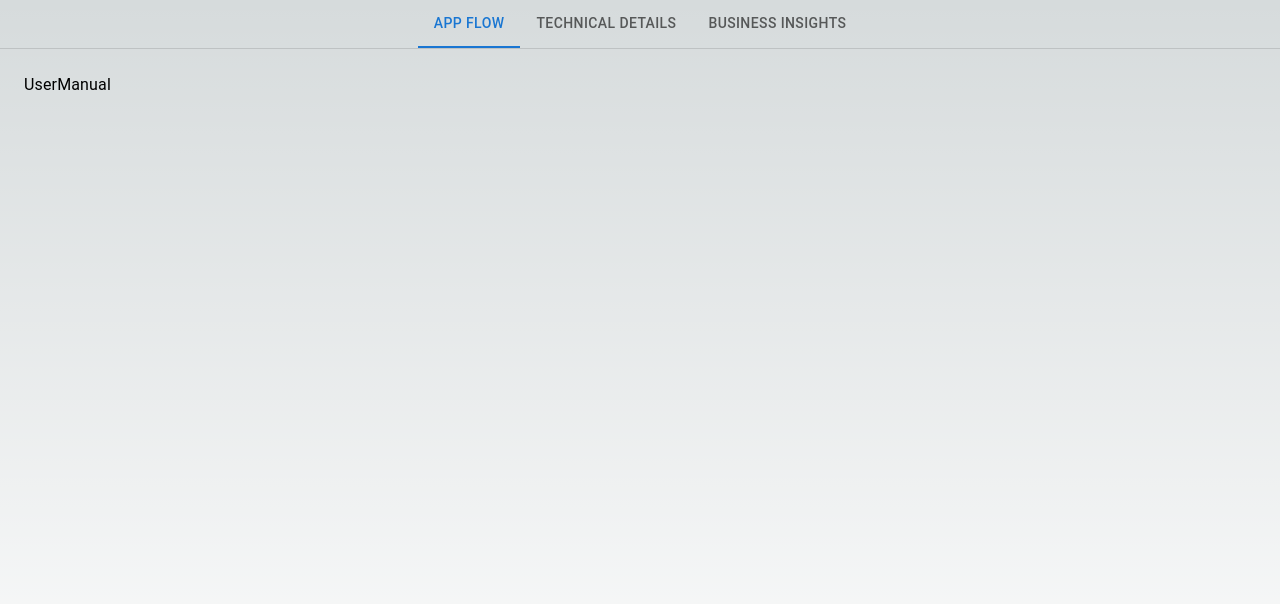
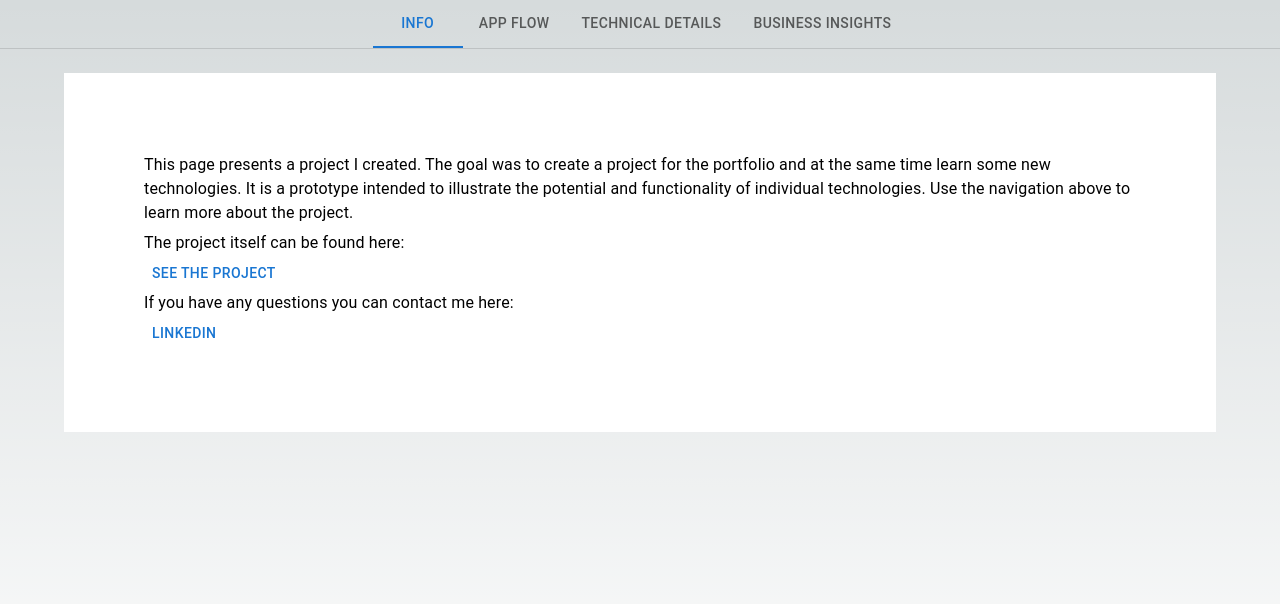
Before and after one commit to OskarWieckowicz/political-governance-framework-introduction-page, a Next.js app: page / in a window 1280 px wide. Shown: the top 604 px of the page. Built offline with nearby package versions, Linux system fonts and the light colour scheme.

Commit message:
info page

```diff
--- a/app/components/BusinessArticle.tsx
+++ b/app/components/BusinessArticle.tsx
@@ -4,7 +4,7 @@ import React from "react";
 const BusinessArticle = () => {
   return (
     <Container>
-      <Box sx={{ bgcolor: "background.paper", padding: 10 }}>
+      <Box sx={{ bgcolor: "background.paper", padding: { xs: 2, md: 10 } }}>
         <Typography variant="h4" gutterBottom>
           Introduction
         </Typography>
--- /dev/null
+++ b/app/components/Info.tsx
@@ -0,0 +1,39 @@
+import { Box, Button, Container, Typography } from "@mui/material";
+import Link from "next/link";
+import React from "react";
+
+const Info = () => {
+  return (
+    <Container>
+      <Box sx={{ bgcolor: "background.paper", padding: { xs: 2, md: 10 } }}>
+        <Typography gutterBottom>
+          This page presents a project I created. The goal was to create a
+          project for the portfolio and at the same time learn some new
+          technologies. It is a prototype intended to illustrate the potential
+          and functionality of individual technologies. Use the navigation above
+          to learn more about the project.
+        </Typography>
+        <Typography>The project itself can be found here:</Typography>
+        <Button>
+          <Link
+            target="_blank"
+            href="https://www.political-governance-framework.com/"
+            color="blue"
+          >
+            See the project
+          </Link>
+        </Button>
+        <Typography>
+          If you have any questions you can contact me here:
+        </Typography>
+        <Button>
+          <Link target="_blank" href="https://pl.linkedin.com/" color="blue">
+            linkedin
+          </Link>
+        </Button>
+      </Box>
+    </Container>
+  );
+};
+
+export default Info;
--- a/app/components/TechnicalArcticle.tsx
+++ b/app/components/TechnicalArcticle.tsx
@@ -1,10 +1,10 @@
-import { Box, Container, Typography } from "@mui/material";
+import { Box, CardMedia, Container, Typography } from "@mui/material";
 import React from "react";
 import Image from "next/image";
 const TechnicalArcticle = () => {
   return (
     <Container>
-      <Box sx={{ bgcolor: "background.paper", padding: 10 }}>
+      <Box sx={{ bgcolor: "background.paper", padding: { xs: 2, md: 10 } }}>
         <Typography variant="h4" gutterBottom>
           Architecture diagram
         </Typography>
@@ -15,11 +15,15 @@ const TechnicalArcticle = () => {
             alignItems: "center",
           }}
         >
-          <Image
-            src="/diagram.svg"
-            width={500}
-            height={500}
-            alt="Architecture diagram"
+          <CardMedia
+            component="div"
+            sx={{
+              width: "700px",
+              height: "400px",
+              backgroundSize: "contain",
+            }}
+            image="/diagram.svg"
+            title="Paella dish"
           />
         </Box>
 
@@ -49,7 +53,7 @@ const TechnicalArcticle = () => {
           requires tax identifier and ether. It logs payment events and locks
           sent eth into the smart contract. &apos;Withdraw&apos; method can be
           called by the smart contract owner and it sends ethers stored in the
-          smart contract to the owner's wallet address.
+          smart contract to the owner&apos;s wallet address.
         </Typography>
 
         <Typography variant="h4" gutterBottom>
@@ -67,18 +71,18 @@ const TechnicalArcticle = () => {
         </Typography>
         <Typography variant="body2" sx={{ marginBottom: "20px" }}>
           The backend operates as a Spring Boot application comprising two Maven
-          modules. The 'core' module encompasses the fundamental
-          functionalities, while the 'spi' module houses the Keycloak Service
-          Provider Interfaces. Secured endpoints in Spring Boot require
+          modules. The &apos;core&apos; module encompasses the fundamental
+          functionalities, while the &apos;spi&apos; module houses the Keycloak
+          Service Provider Interfaces. Secured endpoints in Spring Boot require
           authentication through Keycloak for frontend access. This backend
           component communicates with the blockchain via Web3J, extracting
           payment logs from smart contracts and storing them in an independent
           database. Scheduled processes synchronize logs, while another fetches
           ETH/USD price from the Coin API, updating the database every 15
           minutes due to API request limits. User data retrieval occurs from
-          Keycloak's database. Additionally, the Spring Boot app interacts with
-          AWS S3 for user document storage. Moreover the spring boot app uses
-          Test Containers which enables running tests in the pipeline.
+          Keycloak&apos;s database. Additionally, the Spring Boot app interacts
+          with AWS S3 for user document storage. Moreover the spring boot app
+          uses Test Containers which enables running tests in the pipeline.
         </Typography>
 
         <Typography variant="h4" gutterBottom>
--- a/app/components/UserManual.tsx
+++ b/app/components/UserManual.tsx
@@ -1,7 +1,20 @@
+import { Box, Container, Typography } from "@mui/material";
 import React from "react";
 
 const UserManual = () => {
-  return <div>UserManual</div>;
+  return (
+    <Container>
+      <Box sx={{ bgcolor: "background.paper", padding: { xs: 2, md: 10 } }}>
+        <Typography variant="h5">
+          1. The first step is user registration
+        </Typography>
+        <Typography variant="h5">
+          2. After registration we are on a welcome page
+        </Typography>
+        <Typography variant="h5">3. We can check our profile</Typography>
+      </Box>
+    </Container>
+  );
 };
 
 export default UserManual;
--- /dev/null
+++ b/app/components/theme.tsx
@@ -0,0 +1,5 @@
+import { createTheme, responsiveFontSizes } from "@mui/material/styles";
+
+let theme = createTheme();
+theme = responsiveFontSizes(theme);
+export default theme;
--- a/app/page.tsx
+++ b/app/page.tsx
@@ -1,5 +1,5 @@
 "use client";
-import Tabs from "@mui/material/Tabs";
+import Tabs, { tabsClasses } from "@mui/material/Tabs";
 import Tab from "@mui/material/Tab";
 import Typography from "@mui/material/Typography";
 import Box from "@mui/material/Box";
@@ -7,6 +7,9 @@ import { SyntheticEvent, useState } from "react";
 import BusinessArticle from "./components/BusinessArticle";
 import TechnicalArcticle from "./components/TechnicalArcticle";
 import UserManual from "./components/UserManual";
+import { Container, ThemeProvider } from "@mui/material";
+import theme from "./components/theme";
+import Info from "./components/Info";
 
 interface TabPanelProps {
   children?: React.ReactNode;
@@ -26,8 +29,14 @@ function CustomTabPanel(props: TabPanelProps) {
       {...other}
     >
       {value === index && (
-        <Box sx={{ p: 3 }}>
-          <Typography>{children}</Typography>
+        <Box
+          sx={{
+            paddingTop: 3,
+            paddingLeft: { sm: 3, sx: 0 },
+            paddingRight: { sm: 3, sx: 0 },
+          }}
+        >
+          {children}
         </Box>
       )}
     </div>
@@ -49,6 +58,7 @@ export default function BasicTabs() {
   };
 
   return (
+    <ThemeProvider theme={theme}>
       <Box sx={{ width: "100%" }}>
         <Box
           sx={{
@@ -60,22 +70,35 @@ export default function BasicTabs() {
             value={value}
             onChange={handleChange}
             aria-label="basic tabs example"
-          centered
+            variant="scrollable"
+            scrollButtons
+            allowScrollButtonsMobile
+            style={{ justifyContent: "center" }}
+            sx={{
+              [`& .${tabsClasses.scroller}`]: {
+                "&.MuiTabs-scrollableX": { flexGrow: "0" },
+              },
+            }}
           >
-          <Tab label="App Flow" {...a11yProps(0)} />
-          <Tab label="Technical Details" {...a11yProps(1)} />
-          <Tab label="Business Insights" {...a11yProps(2)} />
+            <Tab label="Info" {...a11yProps(0)} />
+            <Tab label="App Flow" {...a11yProps(1)} />
+            <Tab label="Technical Details" {...a11yProps(2)} />
+            <Tab label="Business Insights" {...a11yProps(3)} />
           </Tabs>
         </Box>
         <CustomTabPanel value={value} index={0}>
+          <Info />
+        </CustomTabPanel>
+        <CustomTabPanel value={value} index={1}>
           <UserManual />
         </CustomTabPanel>
-      <CustomTabPanel value={value} index={1}>
+        <CustomTabPanel value={value} index={2}>
           <TechnicalArcticle />
         </CustomTabPanel>
-      <CustomTabPanel value={value} index={2}>
+        <CustomTabPanel value={value} index={3}>
           <BusinessArticle />
         </CustomTabPanel>
       </Box>
+    </ThemeProvider>
   );
 }
--- a/package.json
+++ b/package.json
@@ -3,7 +3,7 @@
   "version": "0.1.0",
   "private": true,
   "scripts": {
-    "dev": "next dev",
+    "dev": "next dev -p 3001",
     "build": "next build",
     "start": "next start",
     "lint": "next lint"
```
Also changed, not shown: app/layout.tsx (+9 -9 lines). Lines whose indentation alone changed are shown as unchanged.
